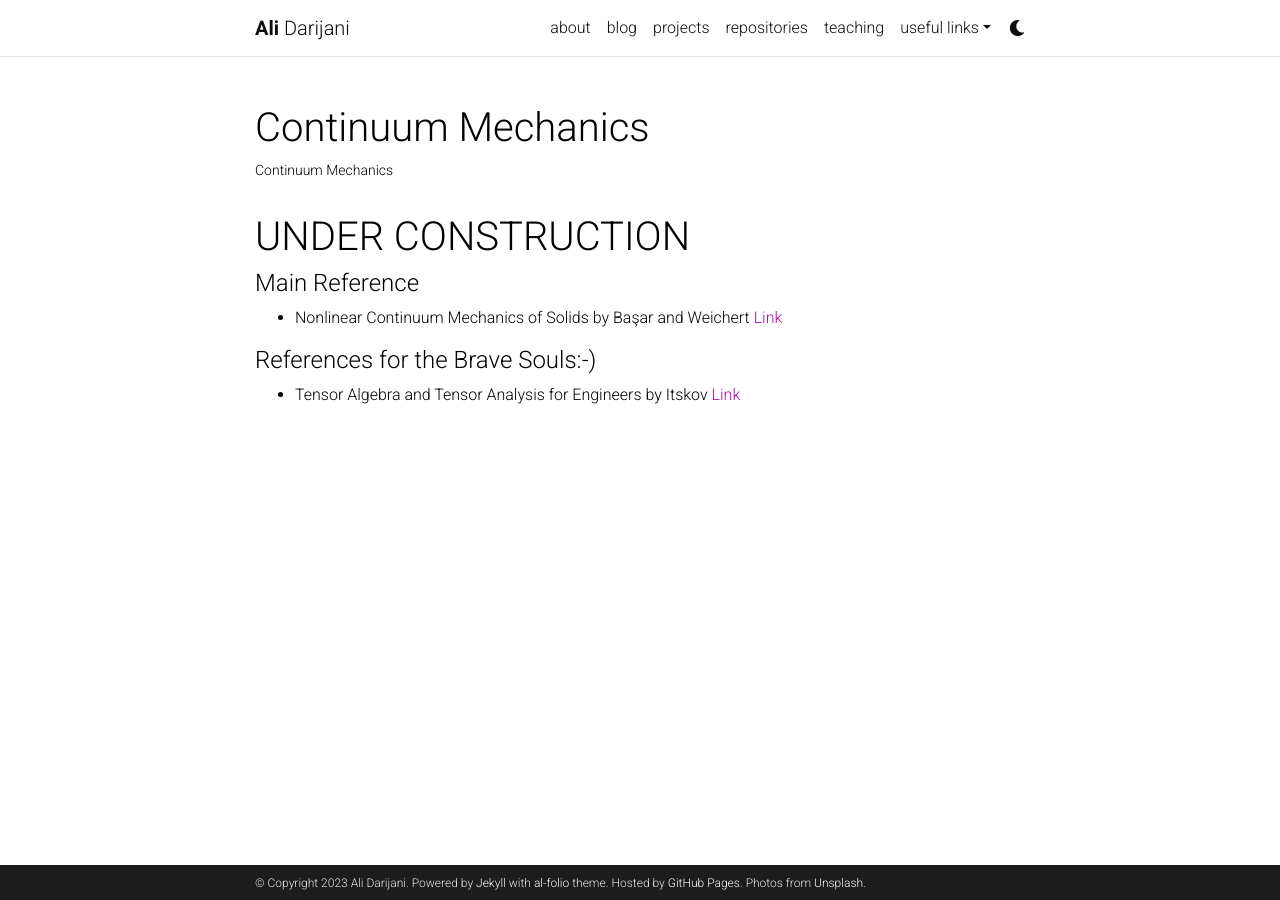
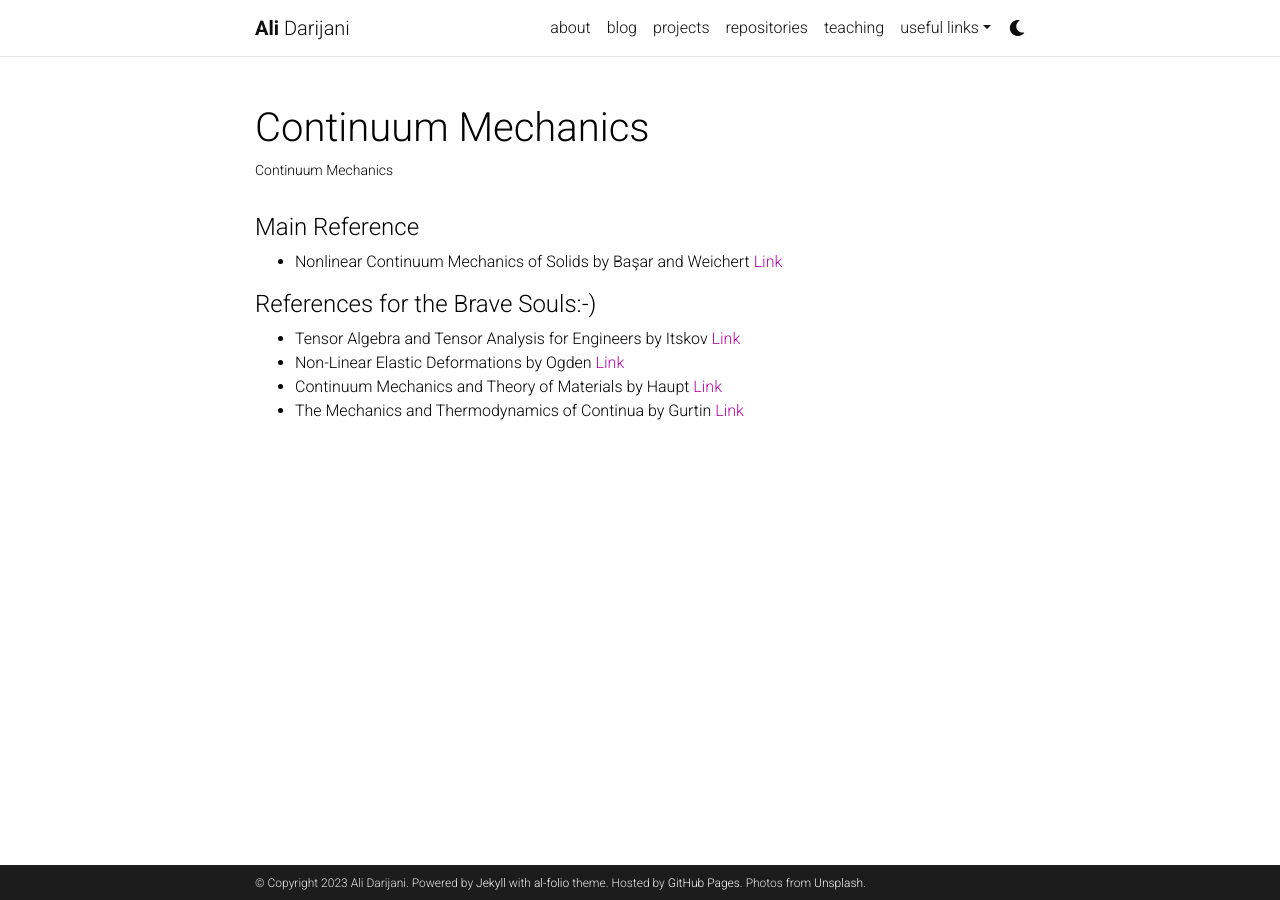
Before and after one commit to adarijani/adarijani.github.io_archived, a Jekyll site: the page built from _projects/continuum_mechanics.md, in a window 1280 px wide. Built offline with Jekyll 4.4.1, drawn with Linux system fonts in a browser that asks for light colours; comment, search, counter and statistics services are not loaded; a style sheet for code colours, icons or effects is not loaded.

Commit message:
Update continuum_mechanics.md

```diff
--- a/_projects/continuum_mechanics.md
+++ b/_projects/continuum_mechanics.md
@@ -7,7 +7,7 @@ importance: 12
 category: teaching
 ---
 
-# UNDER CONSTRUCTION
+
 
 #### Main Reference
 
@@ -16,3 +16,6 @@ category: teaching
 #### References for the Brave Souls:-)
 
 - Tensor Algebra and Tensor Analysis for Engineers by Itskov [Link](https://link.springer.com/book/10.1007/978-3-319-98806-1)
+- Non-Linear Elastic Deformations by Ogden [Link](https://store.doverpublications.com/0486696480.html)
+- Continuum Mechanics and Theory of Materials by Haupt [Link](https://link.springer.com/book/10.1007/978-3-662-04775-0)
+- The Mechanics and Thermodynamics of Continua by Gurtin [Link](https://www.cambridge.org/highereducation/books/the-mechanics-and-thermodynamics-of-continua/D098B8CCA2EC48608BC2444FBD03D43F#overview)
```
